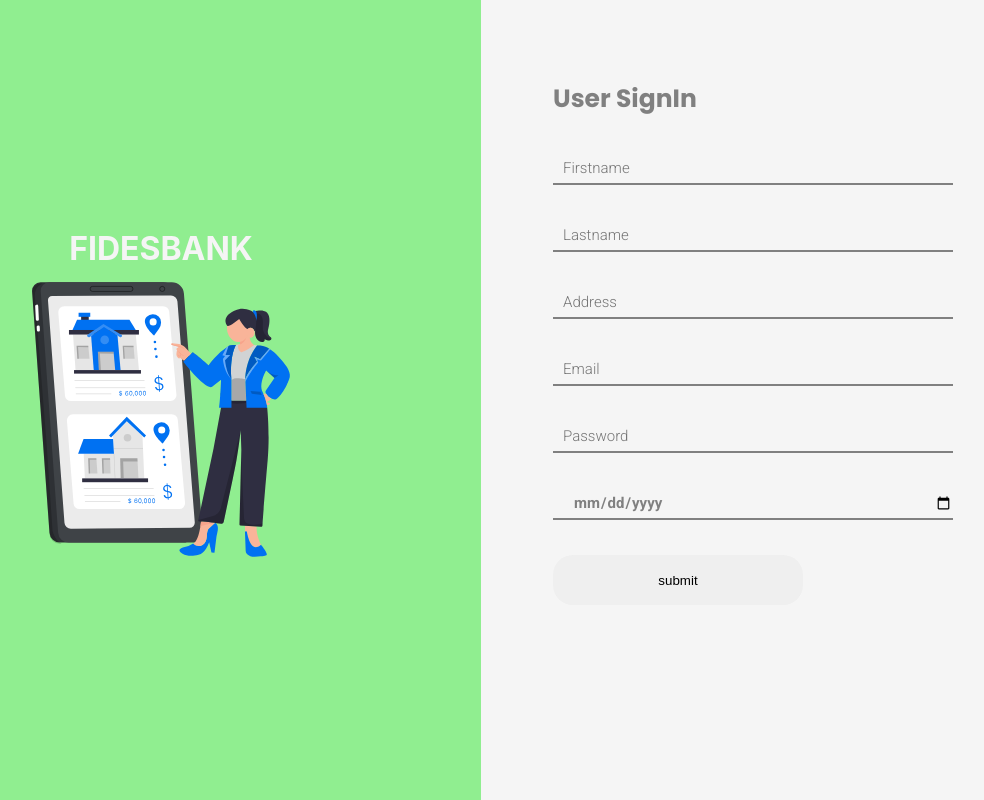
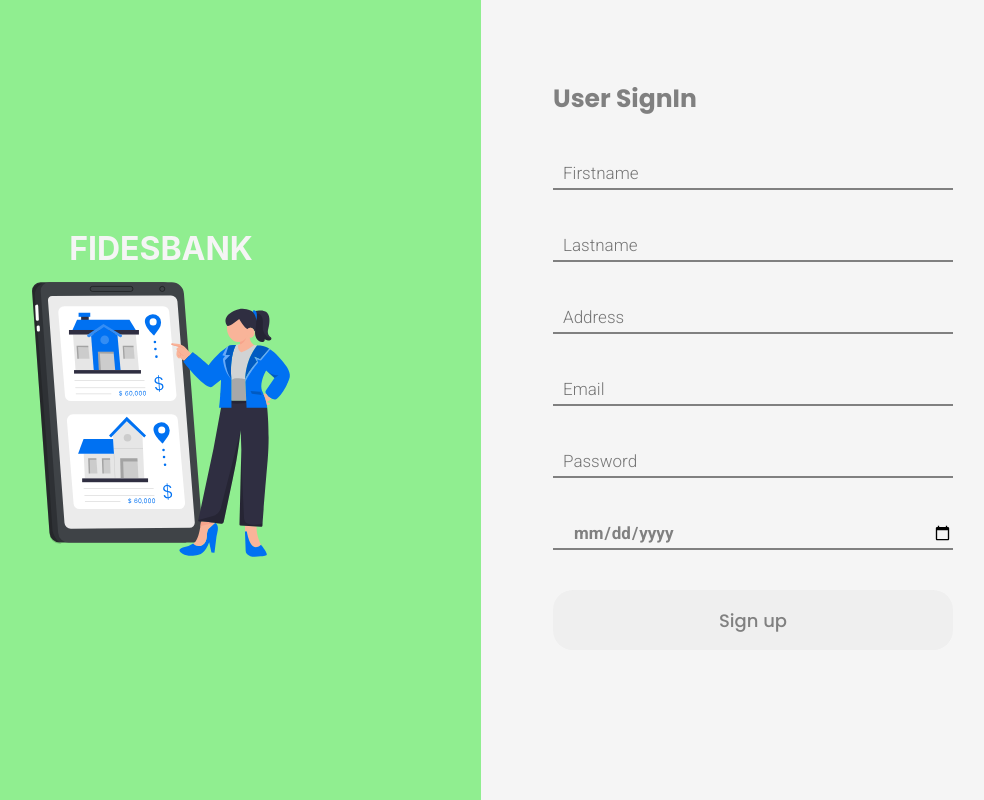
Before and after one commit to Pasta08/fidesbankfe, a React (Create React App) app: page /usersignin in a window 1280 px wide. Shown: the whole page, without its empty margins (159-1143 px from the left). Built offline with nearby package versions, Linux system fonts and the light colour scheme.

Commit message:
fixing signup form

```diff
--- a/src/Styles/UserSignIn.css
+++ b/src/Styles/UserSignIn.css
@@ -43,7 +43,7 @@
   -webkit-box-direction: normal;
       -ms-flex-direction: column;
           flex-direction: column;
-  gap: 35px;
+  gap: 40px;
   padding: 5rem 4.5rem;
 }
 
@@ -60,7 +60,7 @@
   border: none;
   outline: none;
   border-bottom: 2px solid grey;
-  font-size: 15px;
+  font-size: 17px;
   text-indent: 10px;
   font-weight: 600;
   font-family: "Roboto", "sans-serif";
@@ -94,9 +94,12 @@
 }
 
 .form_page .form .form_submit_btn {
-  width: 250px;
-  height: 50px;
+  width: 25rem;
+  height: 60px;
   border-radius: 20px;
+  font-family: "Poppins", "sans-serif";
+  font-size: 18px;
+  color: grey;
   border: none;
   -webkit-transition: all 0.1s ease-in-out;
   transition: all 0.1s ease-in-out;
@@ -105,5 +108,6 @@
 
 .form_page .form .form_submit_btn:hover {
   background: lightgreen;
+  color: white;
 }
 /*# sourceMappingURL=UserSignIn.css.map */
--- a/src/Styles/UserSignIn.scss
+++ b/src/Styles/UserSignIn.scss
@@ -32,7 +32,7 @@ $main-title-darkgrey: rgb(82, 82, 82);
     width: 50%;
     display: flex;
     flex-direction: column;
-    gap: 35px;
+    gap: 40px;
     padding: 5rem 4.5rem;
     .input {
       background: transparent;
@@ -41,7 +41,7 @@ $main-title-darkgrey: rgb(82, 82, 82);
       border: none;
       outline: none;
       border-bottom: 2px solid grey;
-      font-size: 15px;
+      font-size: 17px;
       text-indent: 10px;
       font-weight: 600;
       font-family: "Roboto", "sans-serif";
@@ -56,14 +56,18 @@ $main-title-darkgrey: rgb(82, 82, 82);
       }
     }
     .form_submit_btn {
-      width: 250px;
-      height: 50px;
+      width: 25rem;
+      height: 60px;
       border-radius: 20px;
+      font-family: "Poppins", "sans-serif";
+      font-size: 18px;
+      color: $main-title-grey;
       border: none;
       transition: all 0.1s ease-in-out;
       cursor: pointer;
       &:hover {
         background: $main-bg-green;
+        color: white;
       }
     }
   }
--- a/src/pages/UserSignIn.tsx
+++ b/src/pages/UserSignIn.tsx
@@ -80,7 +80,7 @@ const UserSignIn = () => {
         <input type="date" className="input " name="dateofbirth" />
 
         <button className="form_submit_btn" type="submit">
-          submit
+          Sign up
         </button>
       </form>
     </div>
```
Also changed, not shown: 1 other file (tests, documents, lock files or other folders).
